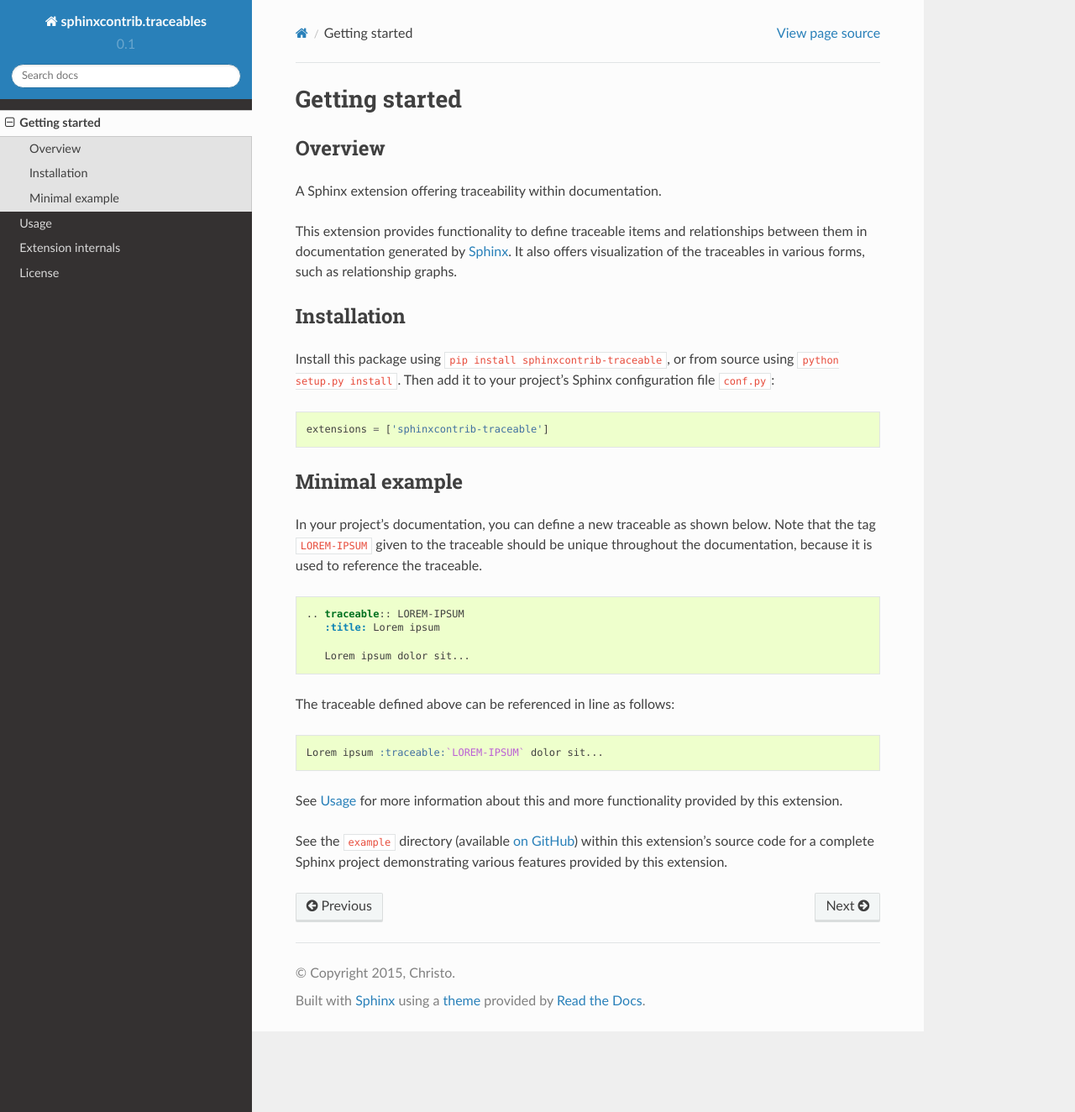
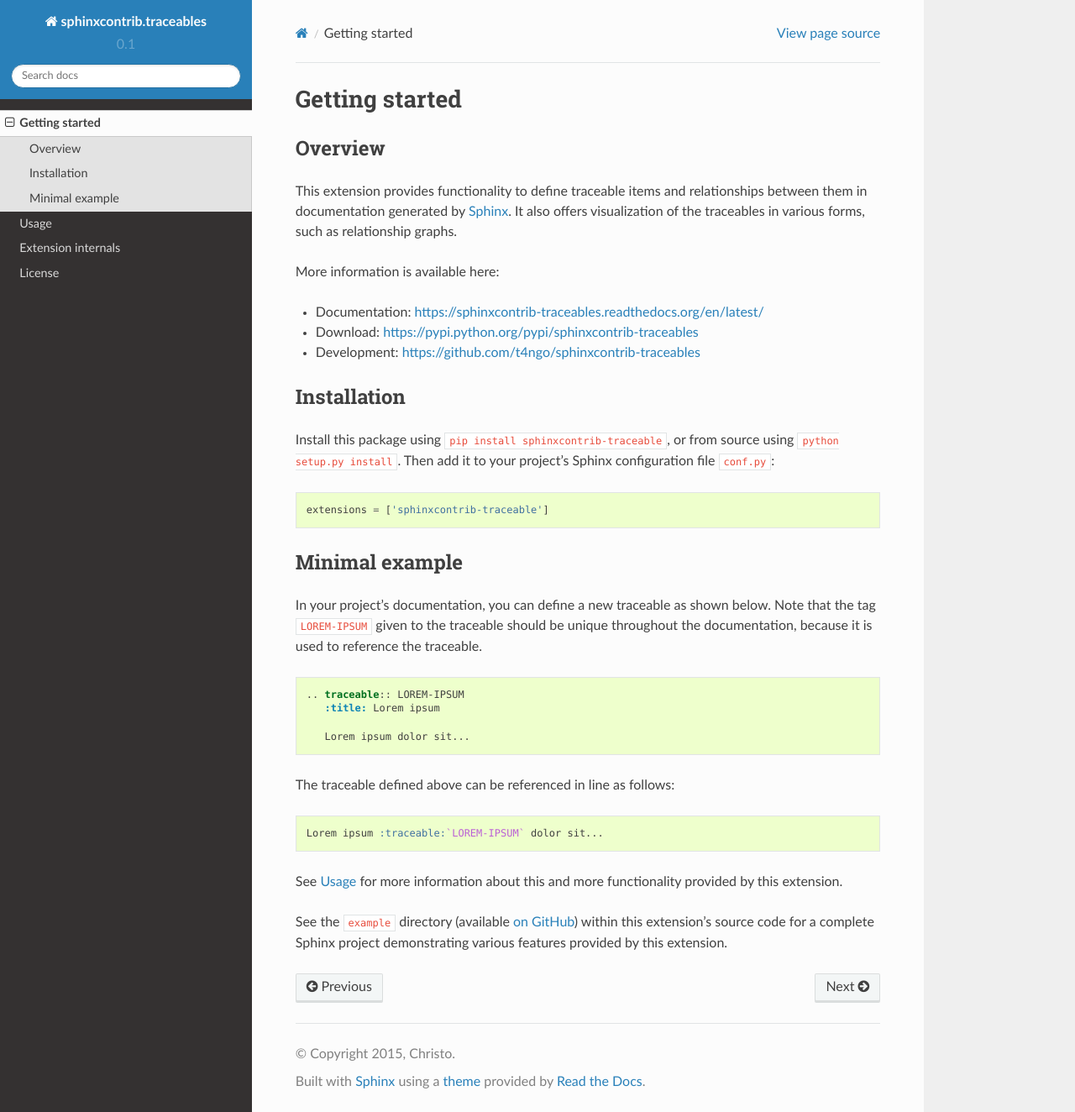
Before and after one commit to t4ngo/sphinxcontrib-traceables, a Sphinx documentation site: the page built from docs/gettingstarted.txt, in a window 1280 px wide and 1324 px high. Shown: the whole window at 84% size. Built offline with Sphinx 7.4.7 and the Read the Docs theme 2.0.0, drawn with Linux system fonts in a browser that asks for light colours.

Commit message:
Add project links and downloads badge to README

```diff
--- a/README.rst
+++ b/README.rst
@@ -1,7 +1,8 @@
 sphinxcontrib-traceables
 ==============================================================================
 
-|docs-status| |build-status| |coverage-status| |pypi-version| |pypi-license|
+|pypi-version| |pypi-downloads| |docs-status| |build-status|
+|coverage-status| |pypi-license|
 
 A Sphinx extension offering traceability within documentation.
 
@@ -10,10 +11,11 @@
 It also offers visualization of the traceables in various forms, such
 as relationship graphs.
 
-.. comment:
-   - Download: ...
-   - Documentation: ...
-   - Development: ...
+More information is available here:
+
+- Documentation: https://sphinxcontrib-traceables.readthedocs.org/en/latest/
+- Download: https://pypi.python.org/pypi/sphinxcontrib-traceables
+- Development: https://github.com/t4ngo/sphinxcontrib-traceables
 
 .. _Sphinx: http://sphinx-doc.org/
 
@@ -34,6 +36,10 @@
     :alt: Latest version at PyPI
     :target: https://pypi.python.org/pypi/sphinxcontrib-traceables
 
+.. |pypi-downloads| image:: https://img.shields.io/pypi/dm/sphinxcontrib-traceables.svg
+    :alt: Downloads from PyPI last month
+    :target: https://pypi.python.org/pypi/sphinxcontrib-traceables
+
 .. |pypi-license| image:: https://img.shields.io/pypi/l/sphinxcontrib-traceables.svg
     :alt: License specified at PyPI
     :target: https://pypi.python.org/pypi/sphinxcontrib-traceables
--- a/docs/gettingstarted.txt
+++ b/docs/gettingstarted.txt
@@ -6,7 +6,7 @@
 ==============================================================================
 
 .. include:: ../README.rst
-   :start-line: 5
+   :start-line: 7
 
 Installation
 ==============================================================================
```
